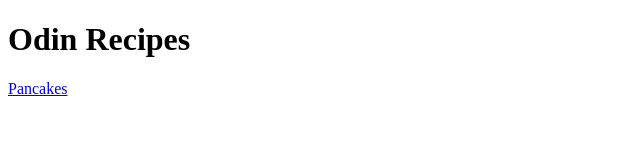
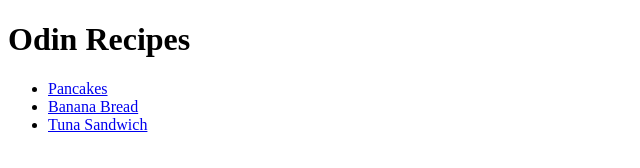
Before and after one commit to jayphex/odin-recipes, a plain HTML site: page index.html in a window 1280 px wide. Shown: the whole page, without its empty margins (0-640 px from the left). Drawn offline with Linux system fonts and the light colour scheme.

Commit message:
Add new recipes: pancakes and tuna sandwich
I created the pancakes.html as well as the tuna-sandwich.html,
which are new recipes. Furthermore, I linked these pages on the index.html
with an unordered list.

```diff
--- a/index.html
+++ b/index.html
@@ -6,6 +6,10 @@
     </head>
     <body>
         <h1>Odin Recipes</h1>
-        <a href="./recipes/pancakes.html">Pancakes</a>
+        <ul>
+            <li><a href="./recipes/pancakes.html">Pancakes</a></li>
+            <li><a href="./recipes/banana-bread.html">Banana Bread</a></li>
+            <li><a href="./recipes/tuna-sandwich.html">Tuna Sandwich</a></li>
+        </ul>
     </body>
 </html>
```
Also changed, not shown: recipes/banana-bread.html (added), recipes/tuna-sandwich.html (added).
